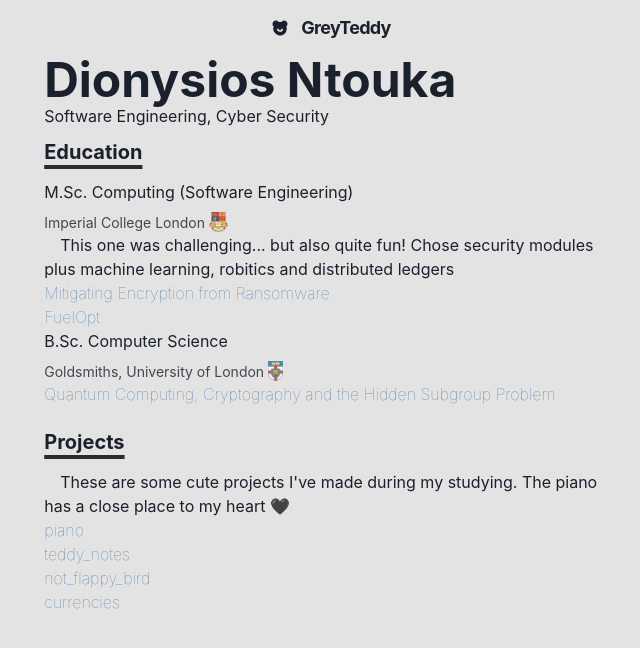
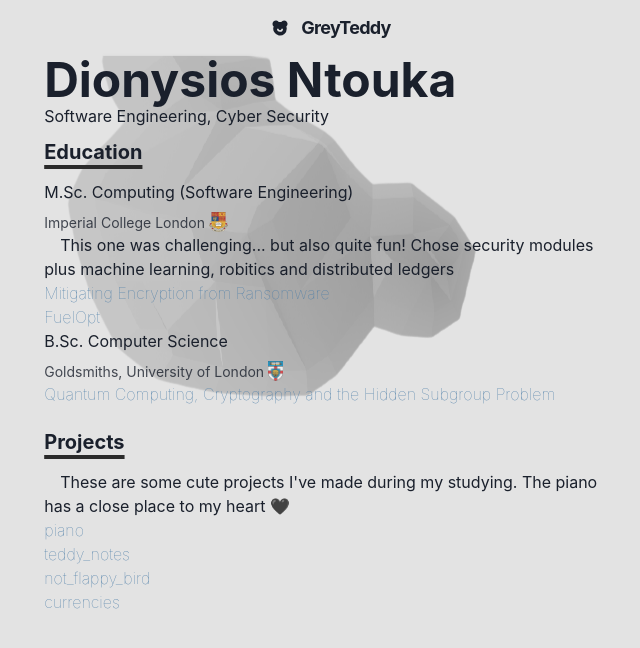
Before and after one commit to GreyTeddy/personal-website, a Next.js app: page / in a window 1280 px wide. Shown: the top 648 px of the page, without its empty margins (309-949 px from the left). Built offline with nearby package versions, Linux system fonts and the light colour scheme.

Commit message:
initial background

```diff
--- /dev/null
+++ b/components/background.tsx
@@ -0,0 +1,53 @@
+import { Box, keyframes, useColorModeValue } from "@chakra-ui/react"
+
+const Background = () => {
+
+    const darkImage = 'url("../images/teddy_400_dark.png")';
+    const lightImage = 'url("../images/teddy_400_light.png")';
+
+    const rotationKeyframe = keyframes`
+      0% {
+        transform: translate3d(0, 0, 0);
+      }
+      25% {
+        transform: translate3d(0, 5px, 0);
+      }
+      50% {
+        transform: translate3d(0, 0, 0);
+      }
+      75% {
+        transform: translate3d(0,-5px, 0);
+      }
+      100% {
+        transform: translate3d(0, 0, 0);
+      }
+    `
+
+    const blurKeyframe = keyframes`
+      0% {
+        filter: drop-shadow(2px 1px 15px black);
+      }
+      50% {
+        filter: drop-shadow(-2px -1px 15px black);
+      }
+      100% {
+        filter: drop-shadow(1px 1px 15px black);
+      }
+    `
+    return (
+        <Box sx={{
+            zIndex: -1,
+            position: 'fixed',
+            // bottom: 0,
+            // left: 0,
+            height: "450px",
+            width: "450px",
+            background: useColorModeValue(lightImage, darkImage),
+            animation: `${rotationKeyframe} 10s ease-in infinite`,
+            backgroundRepeat: 'repeat',
+            // filter: 'invert(1)'
+        }}></Box>
+    )
+}
+
+export default Background
--- a/pages/index.tsx
+++ b/pages/index.tsx
@@ -1,4 +1,4 @@
-import { Container, Box, Heading, List, useColorModeValue } from "@chakra-ui/react"
+import { Container, Box, Heading, List, useColorModeValue, SystemStyleObject } from "@chakra-ui/react"
 import Paragraph from "../components/paragraph"
 import Section from '../components/section'
 import Background from '../components/background'
@@ -15,6 +15,7 @@
 const Page = () => {
     return (
         <Container>
+            <Background/>
             <Box display={{ md: 'flex' }}>
                 <Box flexGrow={1}>
                     <Heading as="h1" size="2xl" variant="page-title">
```
Also changed, not shown: public/images/teddy_400_dark.png (renamed from public/images/teddy_400.png), public/images/teddy_400_light.png (added).
